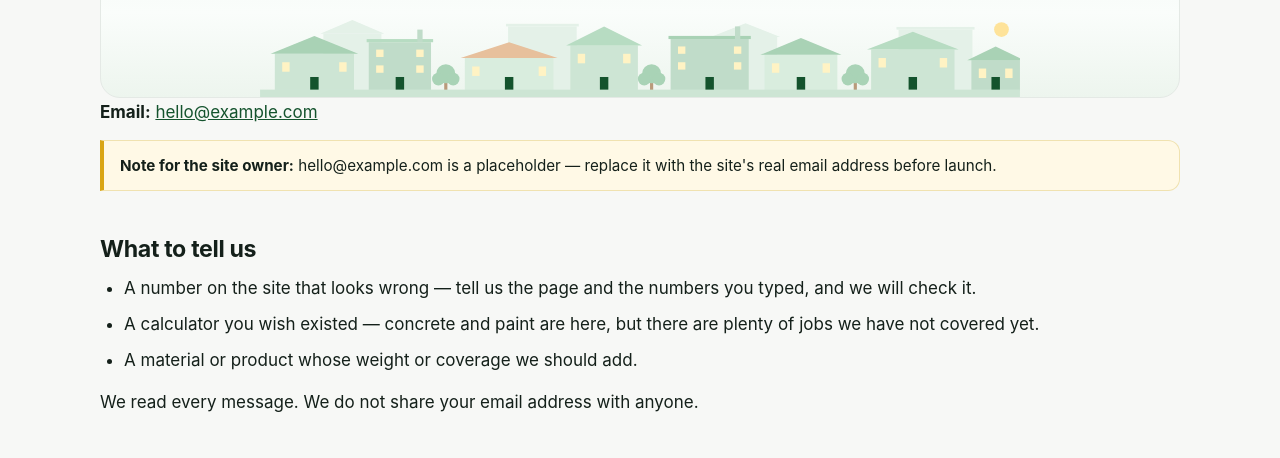
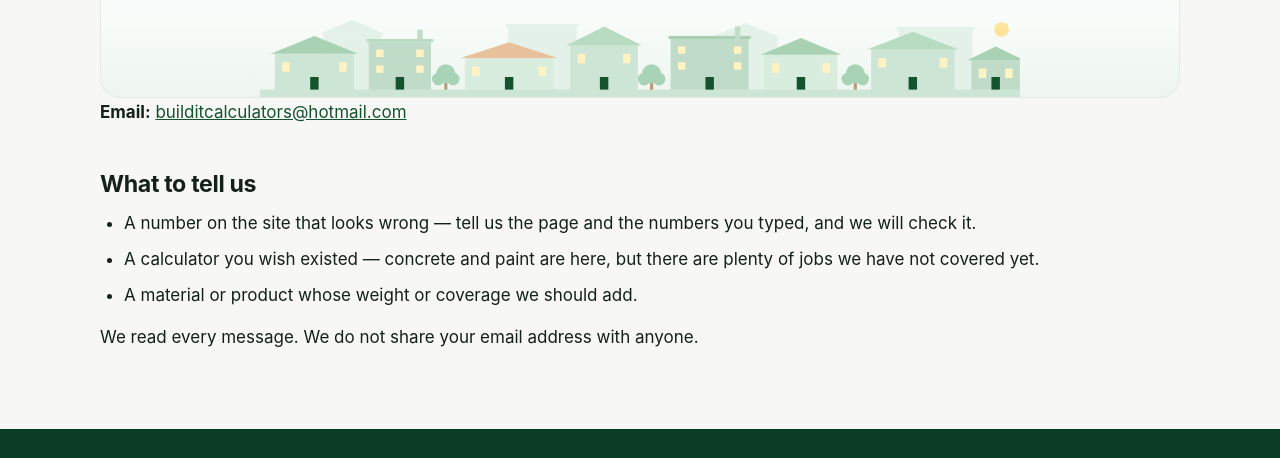
Before and after one commit to stockpickoftheday/builditcalculators, a plain HTML site: page contact.html in a window 1280 px wide. Shown: the part 306-764 px from the top of the page. Drawn offline with Linux system fonts and the light colour scheme.

Commit message:
Contact email: builditcalculators@hotmail.com

```diff
--- a/contact.html
+++ b/contact.html
@@ -55,8 +55,7 @@
       <p class="lede">Questions, corrections, or a calculator you would like us to add? Write to us.</p>
     </section>
 
-    <p><strong>Email:</strong> <a href="mailto:hello@example.com">hello@example.com</a></p>
-    <p class="note"><strong>Note for the site owner:</strong> hello@example.com is a placeholder — replace it with the site's real email address before launch.</p>
+    <p><strong>Email:</strong> <a href="mailto:builditcalculators@hotmail.com">builditcalculators@hotmail.com</a></p>
 
     <h2>What to tell us</h2>
     <ul>
```
